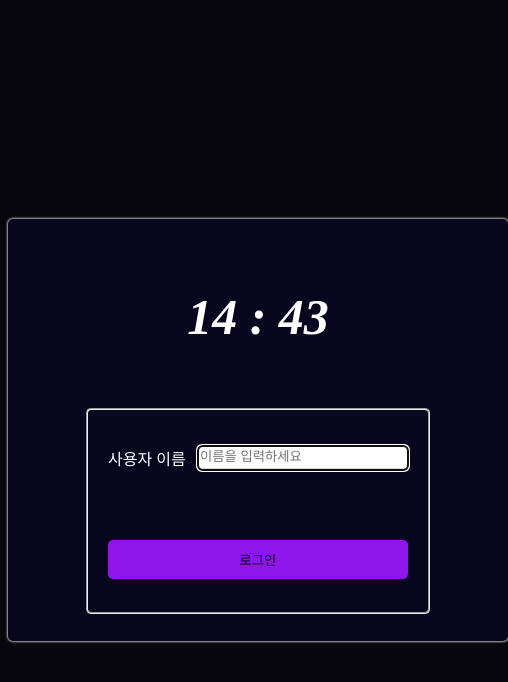
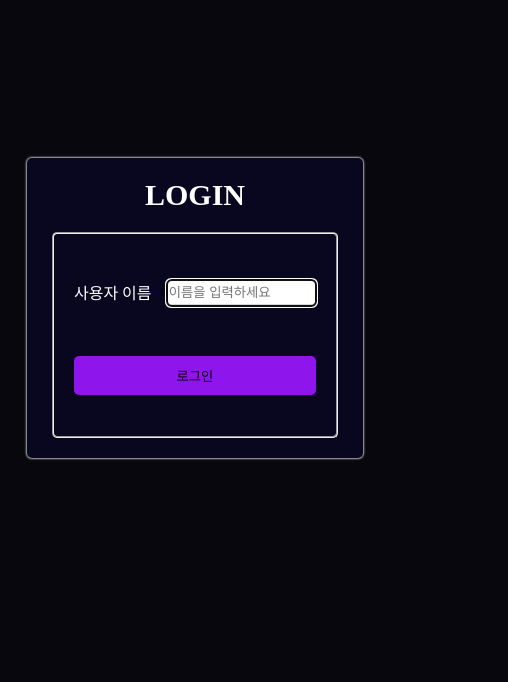
Before and after one commit to sangwoong03/Daily-Planner, a plain HTML site: page index.html in a window 390 px wide. Shown: the whole page, 508 px wide, since content can reach past the window. Drawn offline with Linux system fonts and the light colour scheme.

Commit message:
[Js Project] Structure for Login page
Modified the html and css files for login page, even made a simple mobile version.

```diff
--- a/index.html
+++ b/index.html
@@ -5,9 +5,9 @@
     <meta http-equiv="X-UA-Compatible" content="IE=edge">
     <meta name="viewport" content="width=device-width, initial-scale=1.0">
 
-    <title> JS App </title>
-
+    <title> login </title>
     <link rel="stylesheet" href="style.css">
+    <link rel="stylesheet" media="(max-width: 480px)" href="style-mobile.css">
     <script src="src/login.js" defer></script>
     <script src="src/clock.js" defer></script>
     <!-- <script src="../src/weather.js" defer></script> -->
@@ -16,6 +16,7 @@
 <body>
     <div class="container">
         <div class="clock-box"></div>
+        <div class="mobile-title" hidden> LOGIN </div>
 
         <form>
             <fieldset>
--- /dev/null
+++ b/style-mobile.css
@@ -0,0 +1,50 @@
+.container {
+  background:#08071f;
+  margin: 0 auto;
+  width: 90%;
+  height: 300px;
+  border-radius: 5px;
+  box-shadow: 0 0 2px 1px rgba(255, 255, 255, 0.7);
+  display: flex;
+  flex-direction: column;
+  justify-content: center;
+  align-items: center;
+}
+fieldset {
+  margin: 0 auto;
+  padding: 26px 20px;
+  width: 80%;
+  height: 150px;
+  border-radius: 5px;
+  display: flex;
+  flex-direction: column;
+}
+.clock-box {
+  display: none;
+}
+.mobile-title {
+  display: block;
+  font-size: 30px;
+  font-weight: bold;
+  margin-bottom: 20px;
+}
+.input-box {
+  margin: 20px 0;
+}
+.input-box label {
+  display: block;
+  width: 40%;
+}
+.input-box input {
+  height: 22px;
+  flex: none;
+  width: 60%;
+}
+.btn-login {
+  width: 100%;
+  padding: 10px;
+  margin-top: 10px;
+  border: none;
+  border-radius: 5px;
+  background:#8e15eb;
+}
--- a/style.css
+++ b/style.css
@@ -65,15 +65,7 @@ fieldset {
 .btn-login:enabled:hover {
   cursor: pointer;
 }
-.btn-login:disabled {
-  background:  #d6d6d6;
-}
-.btn-login > a {
-  text-decoration: none;
-  color: #fff;
-  width: 100%;
-  padding: 10px;
-}
+
 .weather-box{
   display: flex;
   justify-content: center;
```
